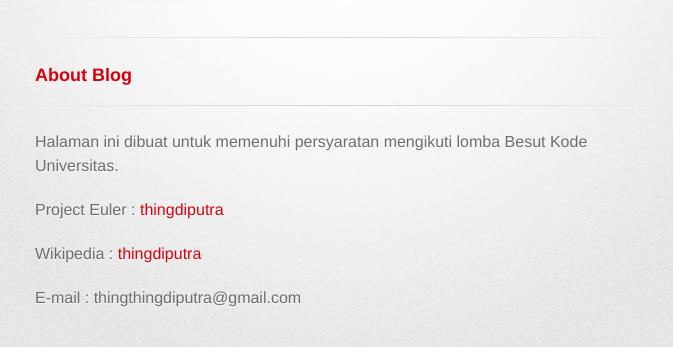
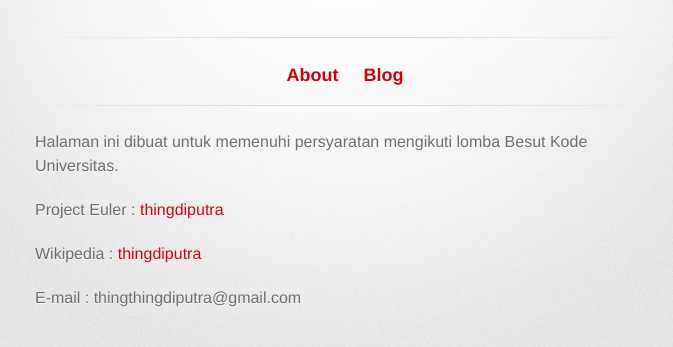
Before and after one commit to thingdiputra/thingdiputra.github.io, a plain HTML site: page index.html in a window 1280 px wide. Shown: the part 209-556 px from the top of the page, without its empty margins (295-968 px from the left). Drawn offline with Linux system fonts and the light colour scheme; a web font is replaced by a local one.

Commit message:
Update index.html

```diff
--- a/index.html
+++ b/index.html
@@ -27,7 +27,7 @@
         </section>
 
         <hr>
-        <h3><a href="index.html">About</a> <a href="blog.html">Blog</a></h3>
+        <center><h3><a href="index.html">About</a> &nbsp;&nbsp;&nbsp;&nbsp;<a href="blog.html">Blog</a></h3></center>
         <hr>
 
         <section id="main_content">
```
